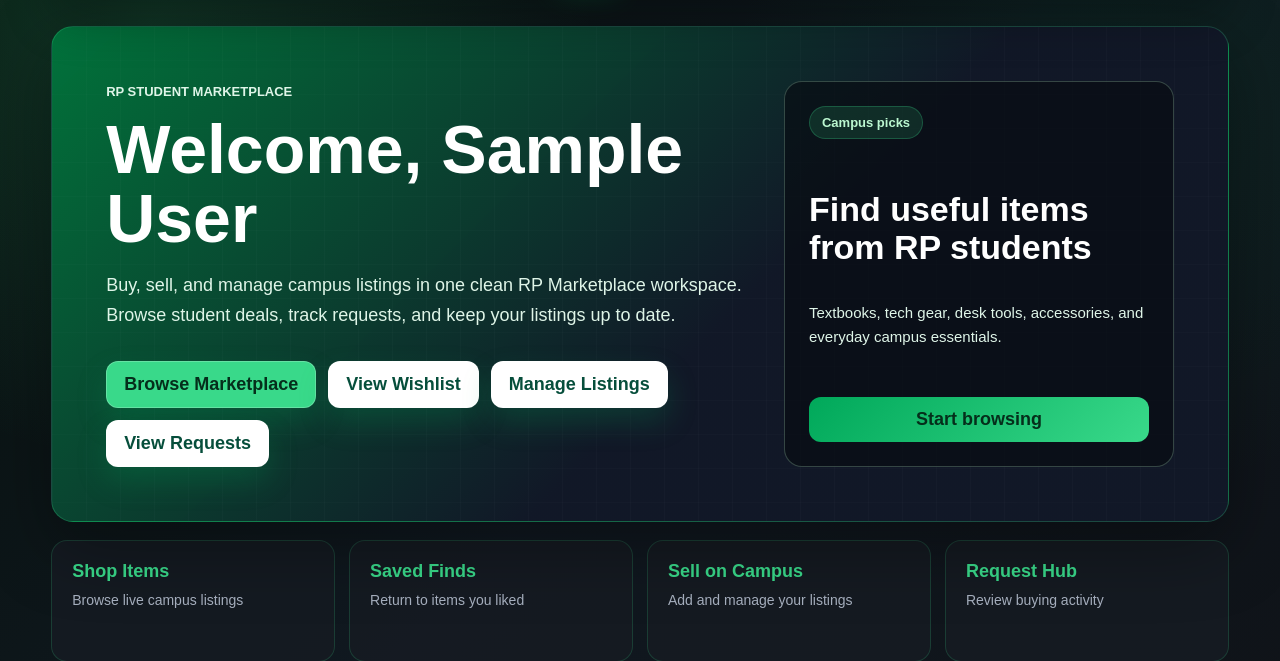
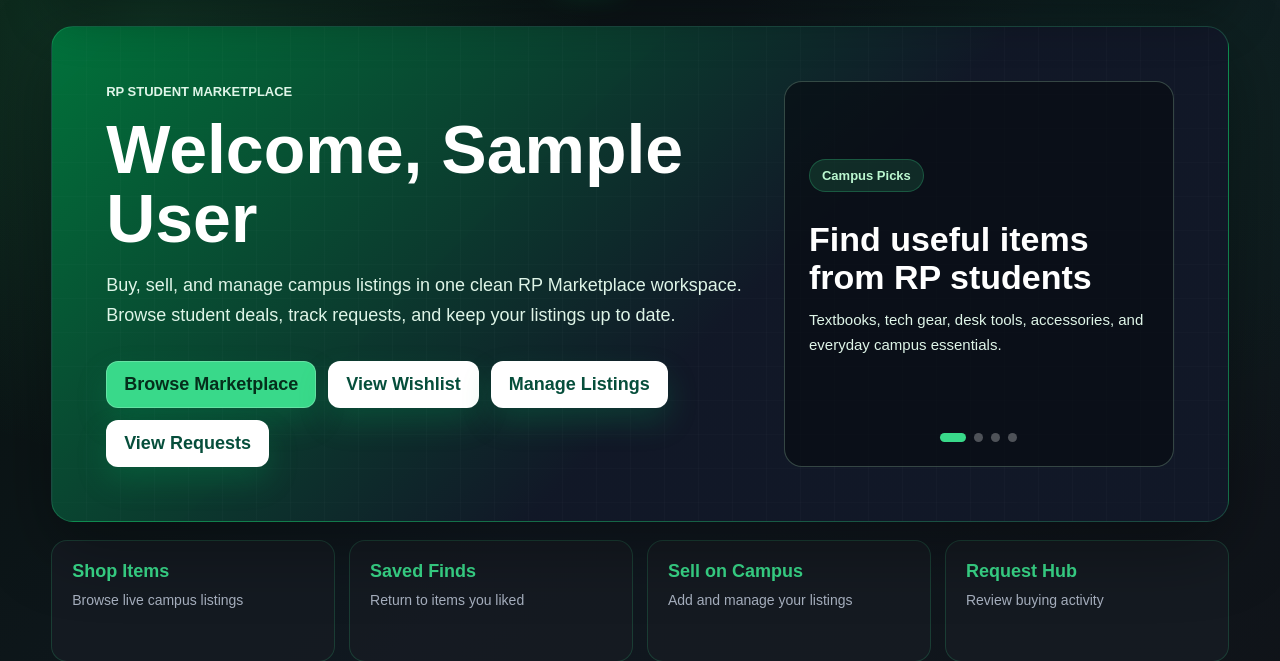
Before and after one commit to jackso271/C270-E62H-Team3, a Flask app: page /homepage in a window 1280 px wide. Shown: the part 97-758 px from the top of the page. Run offline with Flask 3, Linux system fonts and the light colour scheme; the visitor is signed in with stand-in values (Sample User, id 1).

Commit message:
Add homepage carousel slider

```diff
--- a/frontend/static/style.css
+++ b/frontend/static/style.css
@@ -3232,7 +3232,7 @@ button:hover,
 }
 
 .home-hero-copy,
-.home-deal-panel {
+.home-carousel {
     position: relative;
     z-index: 1;
 }
@@ -3269,7 +3269,6 @@ button:hover,
 }
 
 .home-body .home-actions a,
-.home-deal-panel a,
 .home-quick-access a,
 .empty-action {
     text-decoration: none;
@@ -3293,7 +3292,6 @@ button:hover,
 }
 
 .home-body .home-actions a:hover,
-.home-deal-panel a:hover,
 .home-quick-access a:hover,
 .home-feature-card:hover,
 .home-campus-strip div:hover {
@@ -3301,7 +3299,7 @@ button:hover,
     transform: translateY(-3px);
 }
 
-.home-deal-panel {
+.home-carousel {
     align-self: stretch;
     background: rgba(8, 13, 18, 0.68);
     border: 1px solid rgba(187, 247, 208, 0.24);
@@ -3309,7 +3307,33 @@ button:hover,
     display: flex;
     flex-direction: column;
     justify-content: space-between;
+    min-height: 280px;
+    overflow: hidden;
     padding: 24px;
+}
+
+.home-carousel-track {
+    display: grid;
+    flex: 1;
+    min-height: 220px;
+    position: relative;
+}
+
+.home-carousel-slide {
+    display: flex;
+    flex-direction: column;
+    grid-area: 1 / 1;
+    justify-content: center;
+    opacity: 0;
+    pointer-events: none;
+    transform: translateX(18px);
+    transition: opacity 0.45s ease, transform 0.45s ease;
+}
+
+.home-carousel-slide.active {
+    opacity: 1;
+    pointer-events: auto;
+    transform: translateX(0);
 }
 
 .home-deal-tag {
@@ -3323,28 +3347,40 @@ button:hover,
     padding: 8px 12px;
 }
 
-.home-deal-panel h2 {
+.home-carousel-slide h2 {
     color: #ffffff;
     font-size: clamp(24px, 3vw, 34px);
     line-height: 1.12;
     margin: 28px 0 12px;
 }
 
-.home-deal-panel p {
+.home-carousel-slide p {
     color: #a7b0bf !important;
     font-size: 15px !important;
     line-height: 1.55;
 }
 
-.home-deal-panel a {
-    background: linear-gradient(135deg, #00a85a, #39d98a);
-    border-radius: 12px;
-    color: #052e1b;
-    display: inline-block;
-    font-weight: 800;
-    margin-top: 24px;
-    padding: 12px 16px;
-    text-align: center;
+.home-carousel-dots {
+    display: flex;
+    gap: 8px;
+    justify-content: center;
+    margin-top: 22px;
+}
+
+.home-carousel-dots button {
+    background: rgba(255, 255, 255, 0.28);
+    border: 0;
+    border-radius: 999px;
+    cursor: pointer;
+    height: 9px;
+    padding: 0;
+    transition: background 0.2s ease, width 0.2s ease;
+    width: 9px;
+}
+
+.home-carousel-dots button.active {
+    background: #39d98a;
+    width: 26px;
 }
 
 .home-quick-access {
@@ -3518,7 +3554,16 @@ button:hover,
 
     .home-body .home-feature-card,
     .home-campus-strip div,
-    .home-deal-panel {
+    .home-carousel {
         border-radius: 14px;
     }
-}
+
+    .home-carousel {
+        min-height: 250px;
+        padding: 20px;
+    }
+
+    .home-carousel-track {
+        min-height: 190px;
+    }
+}
--- a/frontend/templates/user/homepage.html
+++ b/frontend/templates/user/homepage.html
@@ -52,11 +52,39 @@
                     </div>
                 </div>
 
-                <div class="home-deal-panel" aria-label="Marketplace snapshot">
-                    <span class="home-deal-tag">Campus picks</span>
-                    <h2>Find useful items from RP students</h2>
-                    <p>Textbooks, tech gear, desk tools, accessories, and everyday campus essentials.</p>
-                    <a href="/marketplace">Start browsing</a>
+                <div class="home-carousel" aria-label="Marketplace highlights">
+                    <div class="home-carousel-track">
+                        <article class="home-carousel-slide active">
+                            <span class="home-deal-tag">Campus Picks</span>
+                            <h2>Find useful items from RP students</h2>
+                            <p>Textbooks, tech gear, desk tools, accessories, and everyday campus essentials.</p>
+                        </article>
+
+                        <article class="home-carousel-slide">
+                            <span class="home-deal-tag">Sell Faster</span>
+                            <h2>List unused textbooks, gadgets, and accessories</h2>
+                            <p>Turn extra campus items into quick listings for other students to discover.</p>
+                        </article>
+
+                        <article class="home-carousel-slide">
+                            <span class="home-deal-tag">Safe Requests</span>
+                            <h2>Track buyer requests before confirming</h2>
+                            <p>Review interest, manage request status, and keep each transaction clear.</p>
+                        </article>
+
+                        <article class="home-carousel-slide">
+                            <span class="home-deal-tag">Student Deals</span>
+                            <h2>Browse affordable campus items</h2>
+                            <p>Find practical second-hand deals from RP students without leaving the marketplace.</p>
+                        </article>
+                    </div>
+
+                    <div class="home-carousel-dots" aria-label="Choose highlight slide">
+                        <button type="button" class="active" aria-label="Show Campus Picks"></button>
+                        <button type="button" aria-label="Show Sell Faster"></button>
+                        <button type="button" aria-label="Show Safe Requests"></button>
+                        <button type="button" aria-label="Show Student Deals"></button>
+                    </div>
                 </div>
             </section>
 
@@ -131,5 +159,43 @@
 
     </div>
 
+    <script>
+        (() => {
+            const slides = document.querySelectorAll(".home-carousel-slide");
+            const dots = document.querySelectorAll(".home-carousel-dots button");
+            if (!slides.length || !dots.length) {
+                return;
+            }
+
+            let activeIndex = 0;
+            let timerId;
+
+            const showSlide = (index) => {
+                activeIndex = index;
+                slides.forEach((slide, slideIndex) => {
+                    slide.classList.toggle("active", slideIndex === activeIndex);
+                });
+                dots.forEach((dot, dotIndex) => {
+                    dot.classList.toggle("active", dotIndex === activeIndex);
+                });
+            };
+
+            const startTimer = () => {
+                timerId = window.setInterval(() => {
+                    showSlide((activeIndex + 1) % slides.length);
+                }, 4000);
+            };
+
+            dots.forEach((dot, index) => {
+                dot.addEventListener("click", () => {
+                    window.clearInterval(timerId);
+                    showSlide(index);
+                    startTimer();
+                });
+            });
+
+            startTimer();
+        })();
+    </script>
 </body>
 </html>
```
